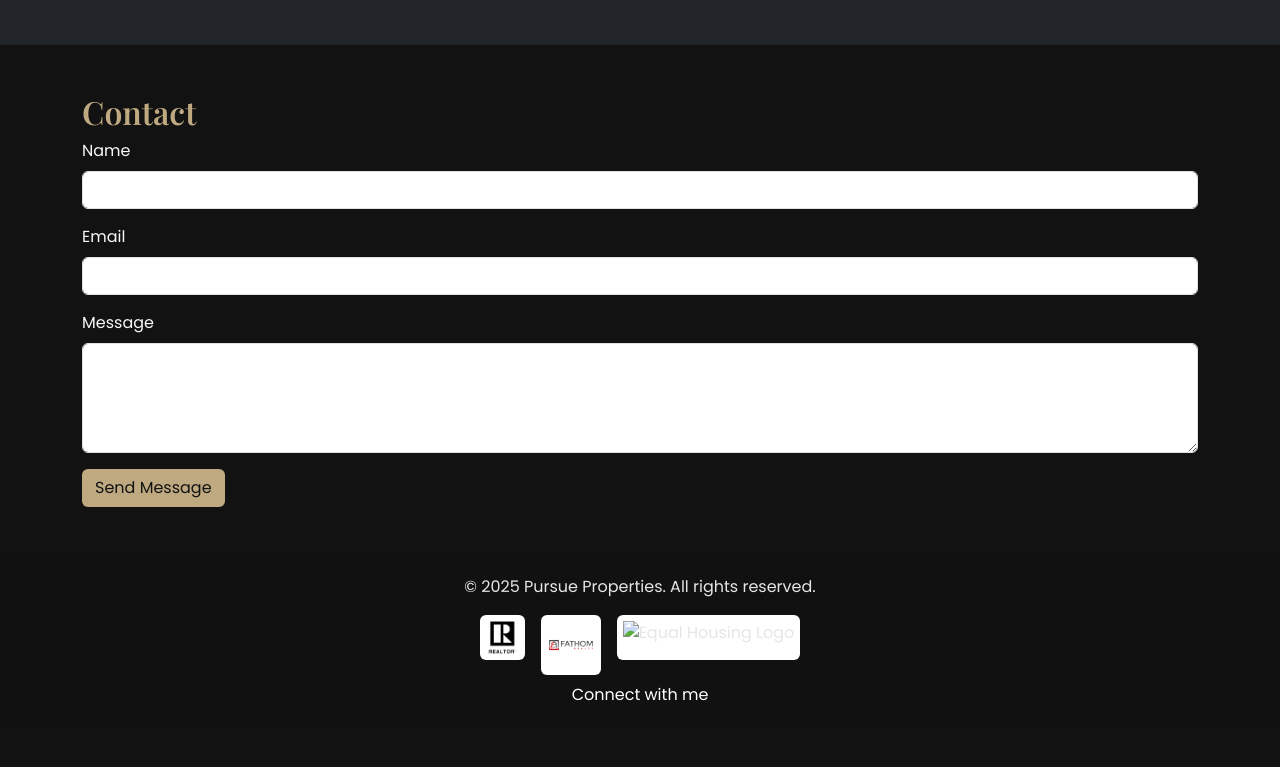
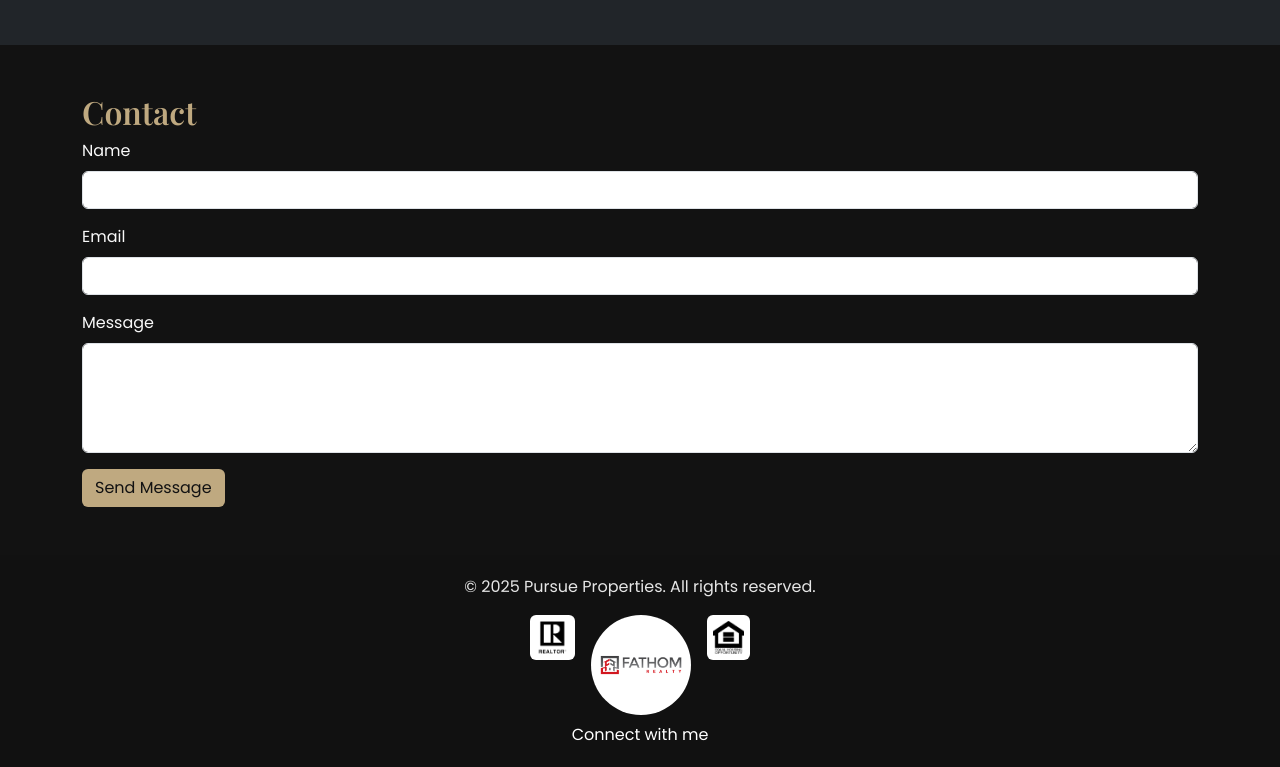
Before and after one commit to kpurser19/Pursue-Properties, a plain HTML site: page index.html in a window 1280 px wide. Shown: the part 1993-2760 px from the top of the page. Before the commit the page ends 2720 px from the top, so only its background shows below. Drawn offline with nearby package versions, Linux system fonts and the light colour scheme.

Commit message:
Update index.html

```diff
--- a/index.html
+++ b/index.html
@@ -213,8 +213,8 @@
        style="height: 45px; background-color: white; padding: 6px; border-radius: 6px;">
   <img src="fathom-logo.png"
        alt="Fathom Realty Logo"
-       style="height: 60px; background-color: white; padding: 6px; border-radius: 6px;">
-  <img src="equal-housing-logo.png"
+       style="height: 100px; background-color: white; padding: 6px; border-radius: 100px;">
+  <img src="equal-housing.png"
        alt="Equal Housing Logo"
        style="height: 45px; background-color: white; padding: 6px; border-radius: 6px;">
       </div>
```
